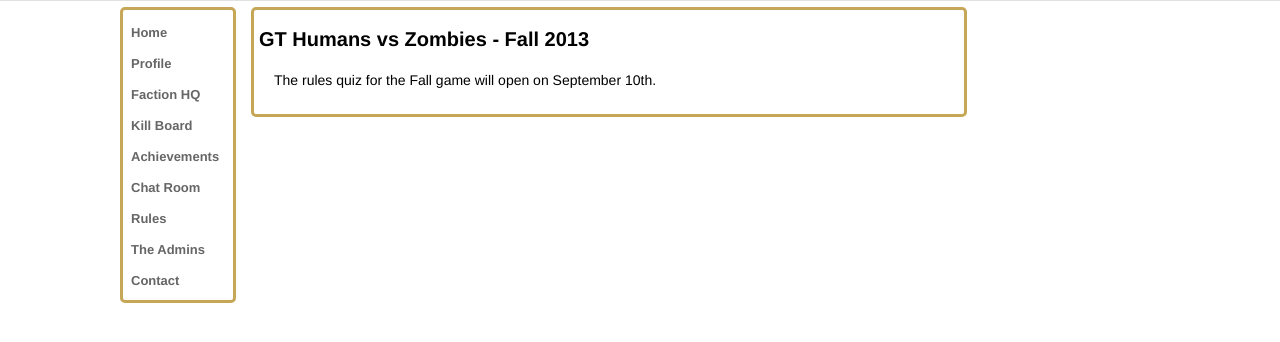
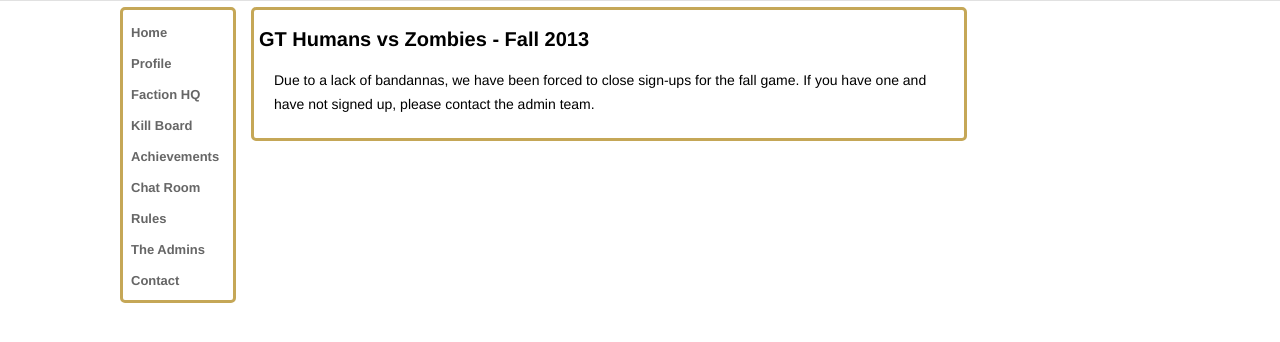
Before and after one commit to Noirbot/HvZ, a PHP site: page /faction/inactive.php in a window 1280 px wide. Shown: the part 170-512 px from the top of the page. Run offline with PHP 8.4, Linux system fonts and the light colour scheme; data that the repository does not hold is empty; grey boxes are pictures that could not be loaded.

Commit message:
Putting up a "Closed" sign.

```diff
--- a/faction/inactive.php
+++ b/faction/inactive.php
@@ -42,7 +42,7 @@
 			}
 			else
 			{
-				echo ("<p>The rules quiz for the Fall game will open on September 10th.</p>");
+				echo ("<p>Due to a lack of bandannas, we have been forced to close sign-ups for the fall game. If you have one and have not signed up, please contact the admin team.</p>");
 			}
 
 			?>
```
